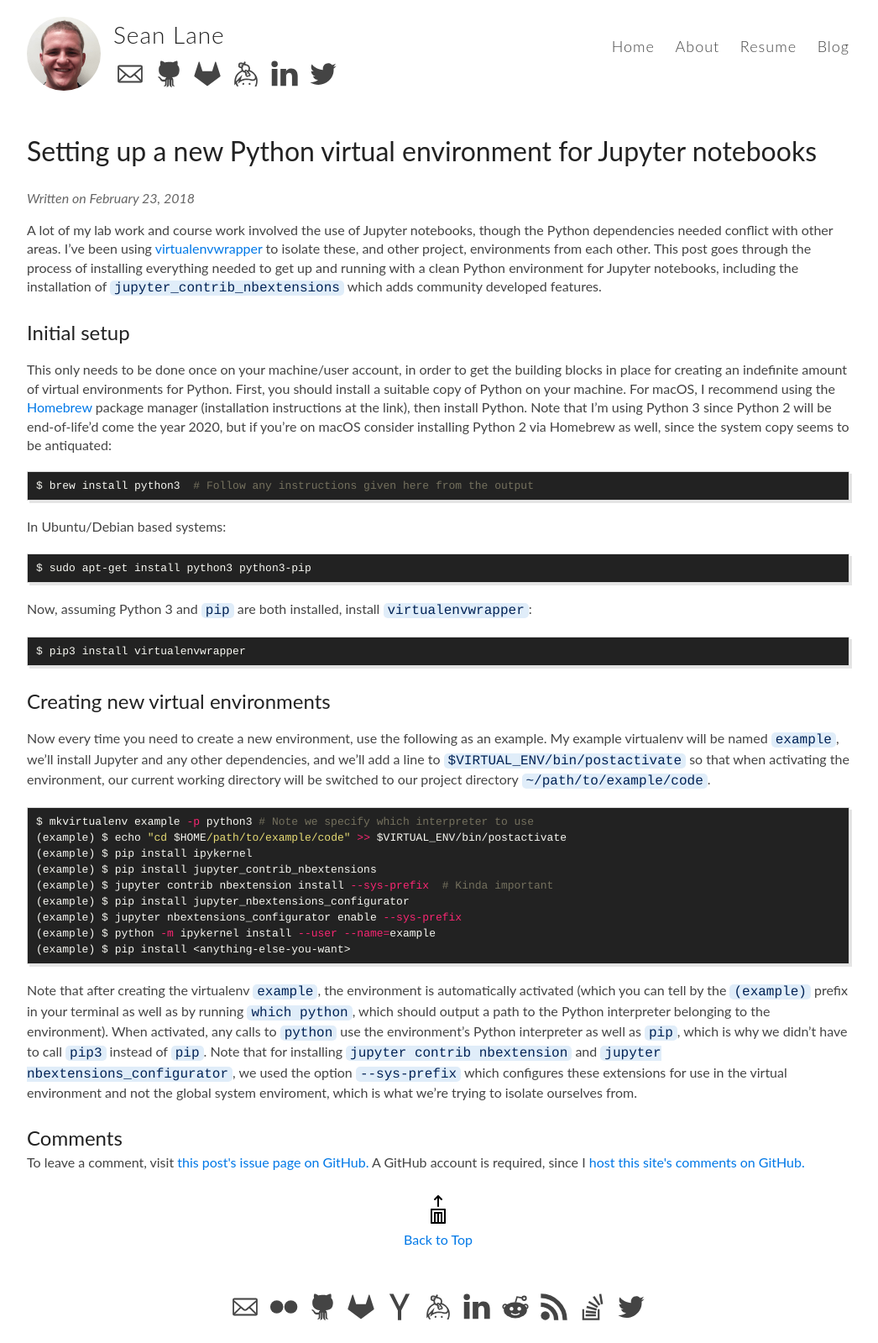
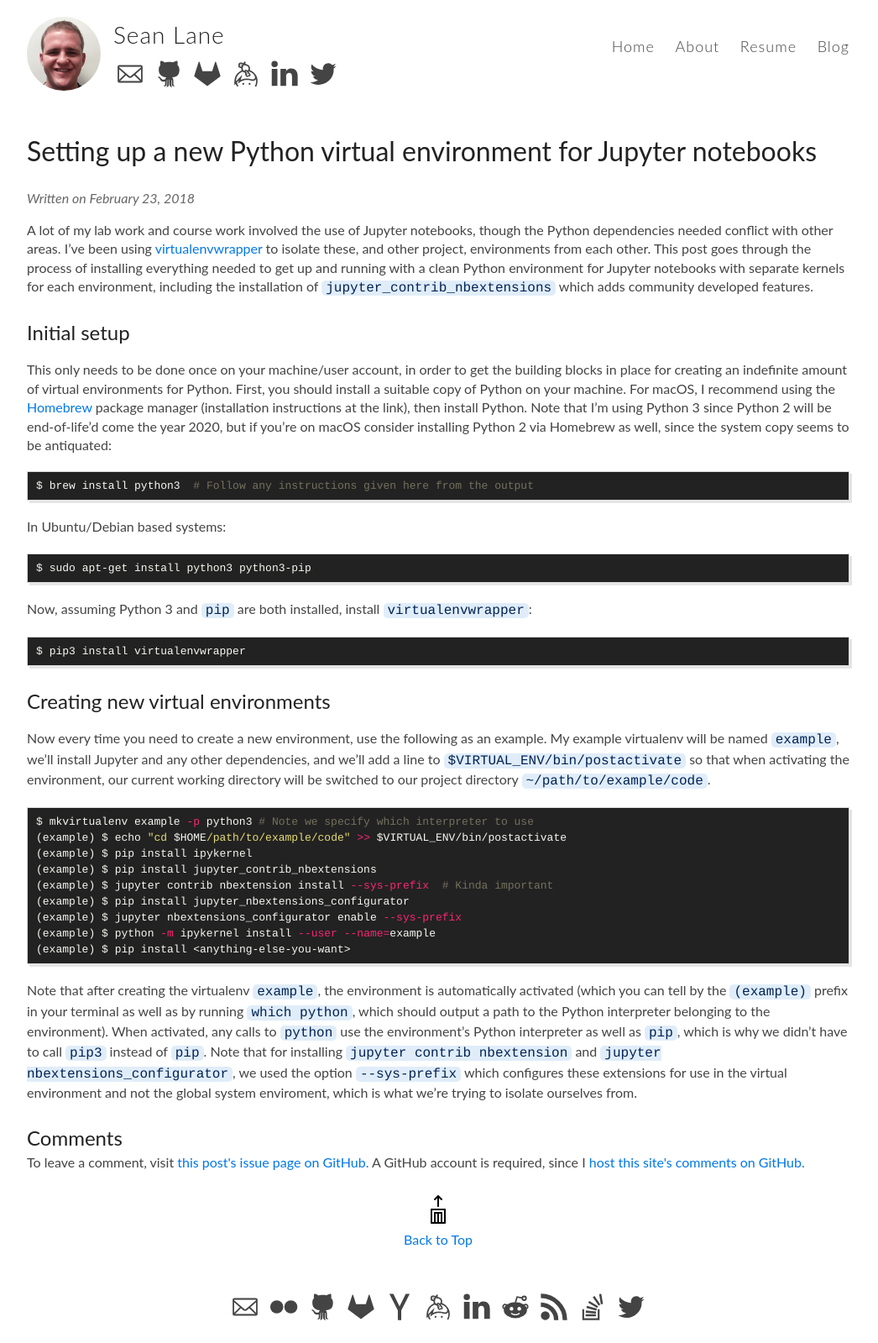
Before and after one commit to seanlane/seanlane.github.io, a Jekyll site: the page built from _posts/2018/2018-02-23-Virtualenv-with-jupyter.md, in a window 1280 px wide. Shown: the whole page at 84% size, without its empty margins (118-1164 px from the left). Built offline with Jekyll 4.4.1, drawn with Linux system fonts in a browser that asks for light colours; nearby versions of some CDN libraries.

Commit message:
Minor update

```diff
--- a/_posts/2018/2018-02-23-Virtualenv-with-jupyter.md
+++ b/_posts/2018/2018-02-23-Virtualenv-with-jupyter.md
@@ -5,7 +5,7 @@ commentIssueId: 7
 tags: python, virtualenv, jupyter
 ---
 
-A lot of my lab work and course work involved the use of Jupyter notebooks, though the Python dependencies needed conflict with other areas. I've been using [virtualenvwrapper](https://virtualenvwrapper.readthedocs.io/en/latest/) to isolate these, and other project, environments from each other. This post goes through the process of installing everything needed to get up and running with a clean Python environment for Jupyter notebooks, including the installation of `jupyter_contrib_nbextensions` which adds community developed features.
+A lot of my lab work and course work involved the use of Jupyter notebooks, though the Python dependencies needed conflict with other areas. I've been using [virtualenvwrapper](https://virtualenvwrapper.readthedocs.io/en/latest/) to isolate these, and other project, environments from each other. This post goes through the process of installing everything needed to get up and running with a clean Python environment for Jupyter notebooks with separate kernels for each environment, including the installation of `jupyter_contrib_nbextensions` which adds community developed features.
 
 ## Initial setup
 
```
